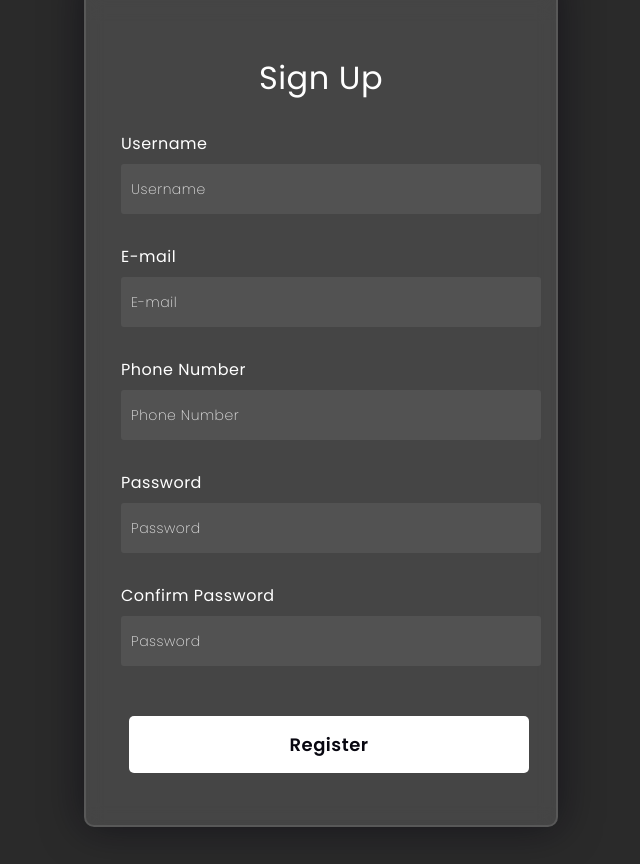
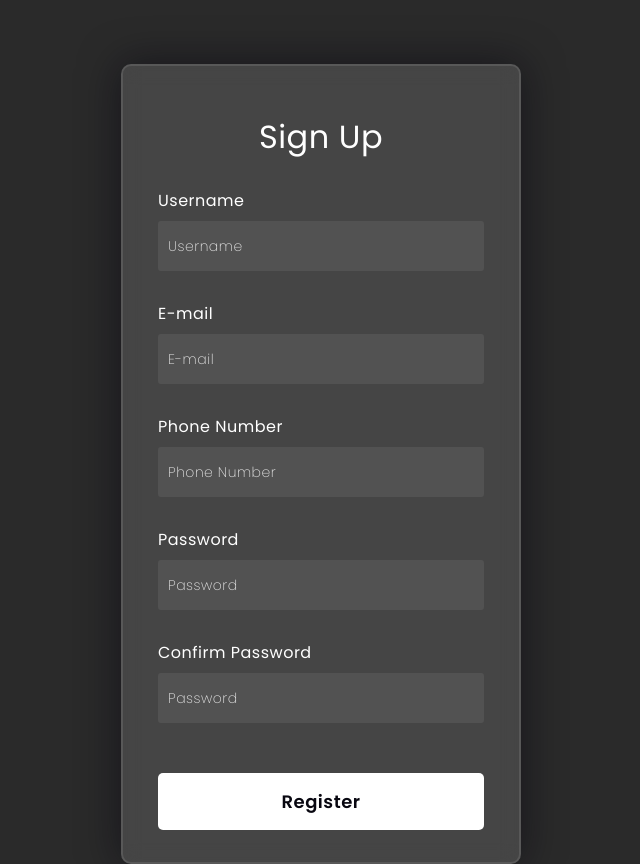
Before and after one commit to bmacerbi/PI_CineList, a React (Create React App) app in the folder cine-list/: page /SignUp in a window 1280 px wide. Shown: the whole page, without its empty margins (319-959 px from the left). Before the commit the page ends 827 px from the top, so only its background shows below. Built offline with nearby package versions, Linux system fonts and the light colour scheme.

Commit message:
consertando frontend login e cadastro

```diff
--- a/cine-list/src/pages/SignUp.js
+++ b/cine-list/src/pages/SignUp.js
@@ -7,6 +7,7 @@ const SignUp = () =>{
 
     return(
         <>
+        <div className="page-signup">
             <form className="form-signup">
                 <h3 className="font-signup">Sign Up</h3>
 
@@ -30,6 +31,7 @@ const SignUp = () =>{
                 </Link>
 
             </form>
+        </div>
 
         </>
     );
--- a/cine-list/src/style/Login.css
+++ b/cine-list/src/style/Login.css
@@ -1,7 +1,14 @@
 .page-login *{
     padding: 0;
-    margin: 0;
+    margin: auto;
     box-sizing: border-box;
+}
+
+.page-login {
+    width: 100%;
+    display: flex;
+    flex-direction: column;
+    justify-content: center;
 }
 
 .title {
@@ -12,10 +19,10 @@
     height: 520px;
     width: 400px;
     background-color: rgba(255,255,255,0.13);
-    position: absolute;
-    transform: translate(-50%,-50%);
+
     top: 50%;
     left: 50%;
+    margin-top: 5rem;
     border-radius: 10px;
     backdrop-filter: blur(10px);
     border: 2px solid rgba(255,255,255,0.1);
--- a/cine-list/src/style/SignUp.css
+++ b/cine-list/src/style/SignUp.css
@@ -1,19 +1,21 @@
 .page-signup *{
     padding: 0;
-    margin: 0;
+    margin: auto;
     box-sizing: border-box;
 }
 
-.title {
-    margin-top: 4rem;
+.page-signup {
+    width: 100%;
+    display: flex;
+    flex-direction: column;
+    justify-content: center;
 }
 
 .form-signup{
-    height: 750px;
+    margin-top: 4rem;
+    height: 800px;
     width: 400px;
     background-color: rgba(255,255,255,0.13);
-    position: absolute;
-    transform: translate(-50%,-50%);
     top: 50%;
     left: 50%;
     border-radius: 10px;
```
Lines whose indentation alone changed are shown as unchanged.
